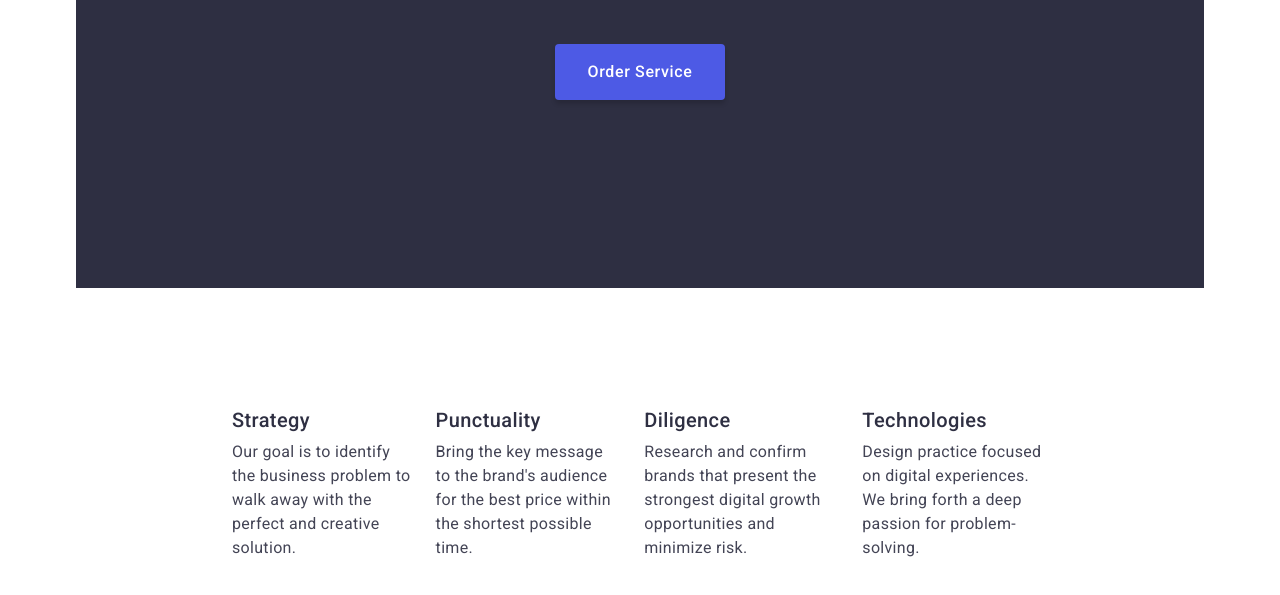
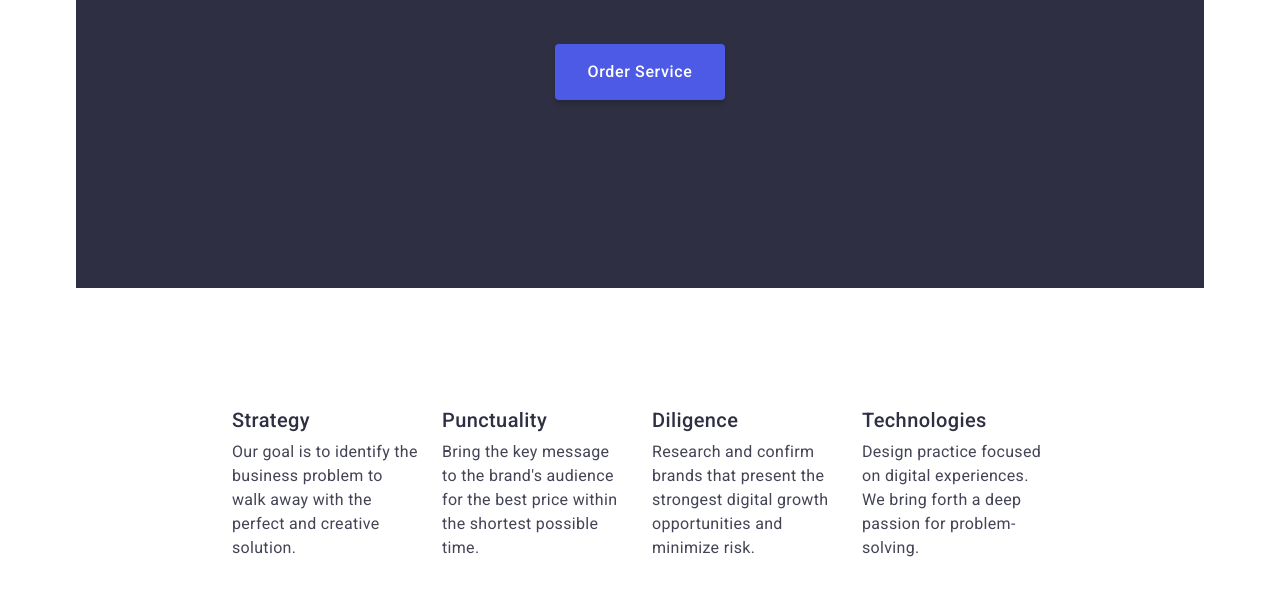
Before and after one commit to Sokirman/goit-markup-hw-03, a plain HTML site: page index.html in a window 1280 px wide. Shown: the part 385-980 px from the top of the page. Drawn offline with nearby package versions, Linux system fonts and the light colour scheme.

Commit message:
commit all

```diff
--- a/css/styles.css
+++ b/css/styles.css
@@ -156,11 +156,14 @@ address {
 
 .hero {
 
+
+
 }
 
 .hero-wrap {
   background-color: #2e2f42;
   padding: 188px 0px;
+
 }
 
 .hero-title {
@@ -212,11 +215,8 @@ address {
   gap: 24px;
 }
 
-.features-list:first-child {
+.features-item {
   width: calc((100% - 72px) / 4);
-}
-
-.features-item {
 }
 .features-subtitle {
   font-weight: 500;
```
